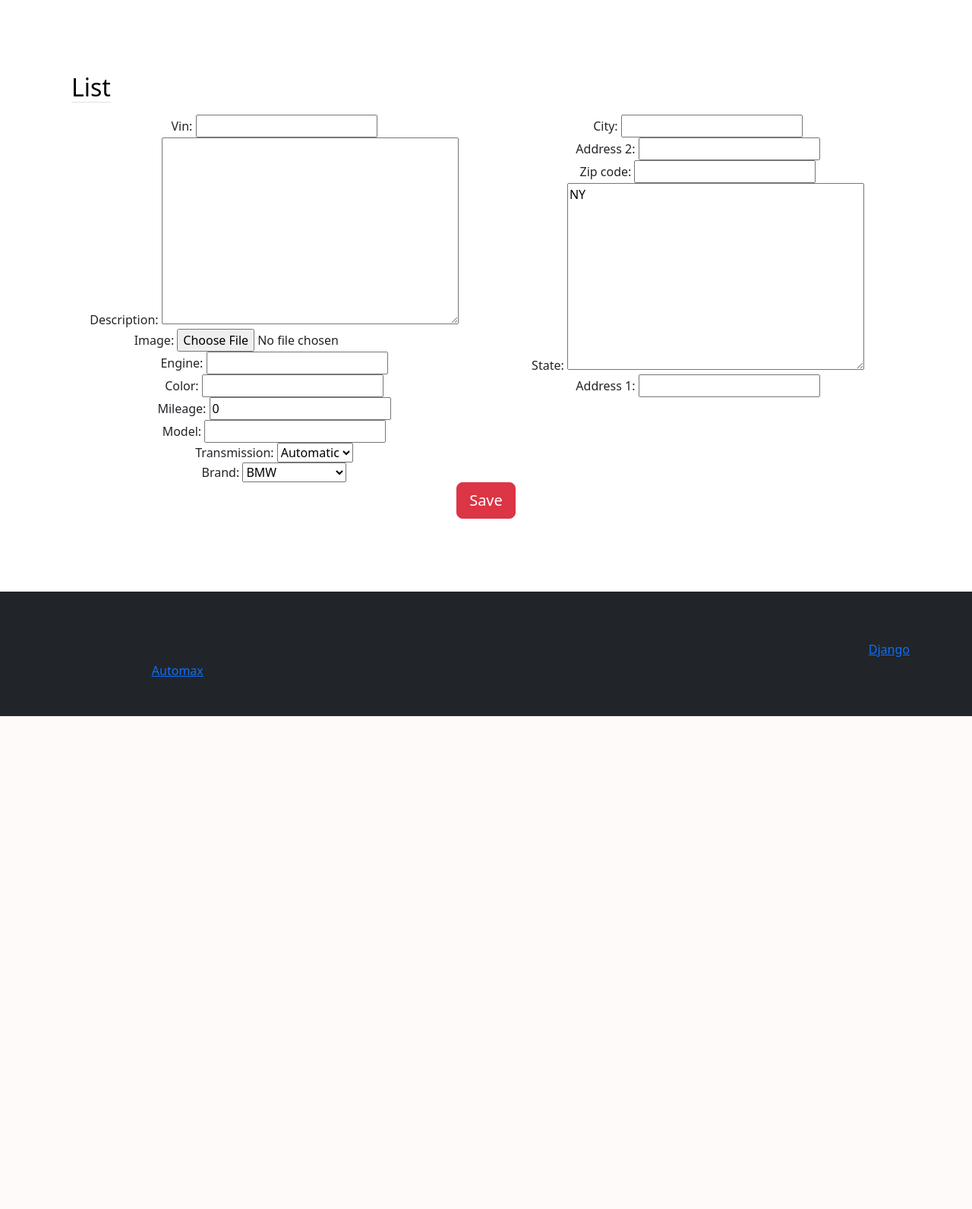
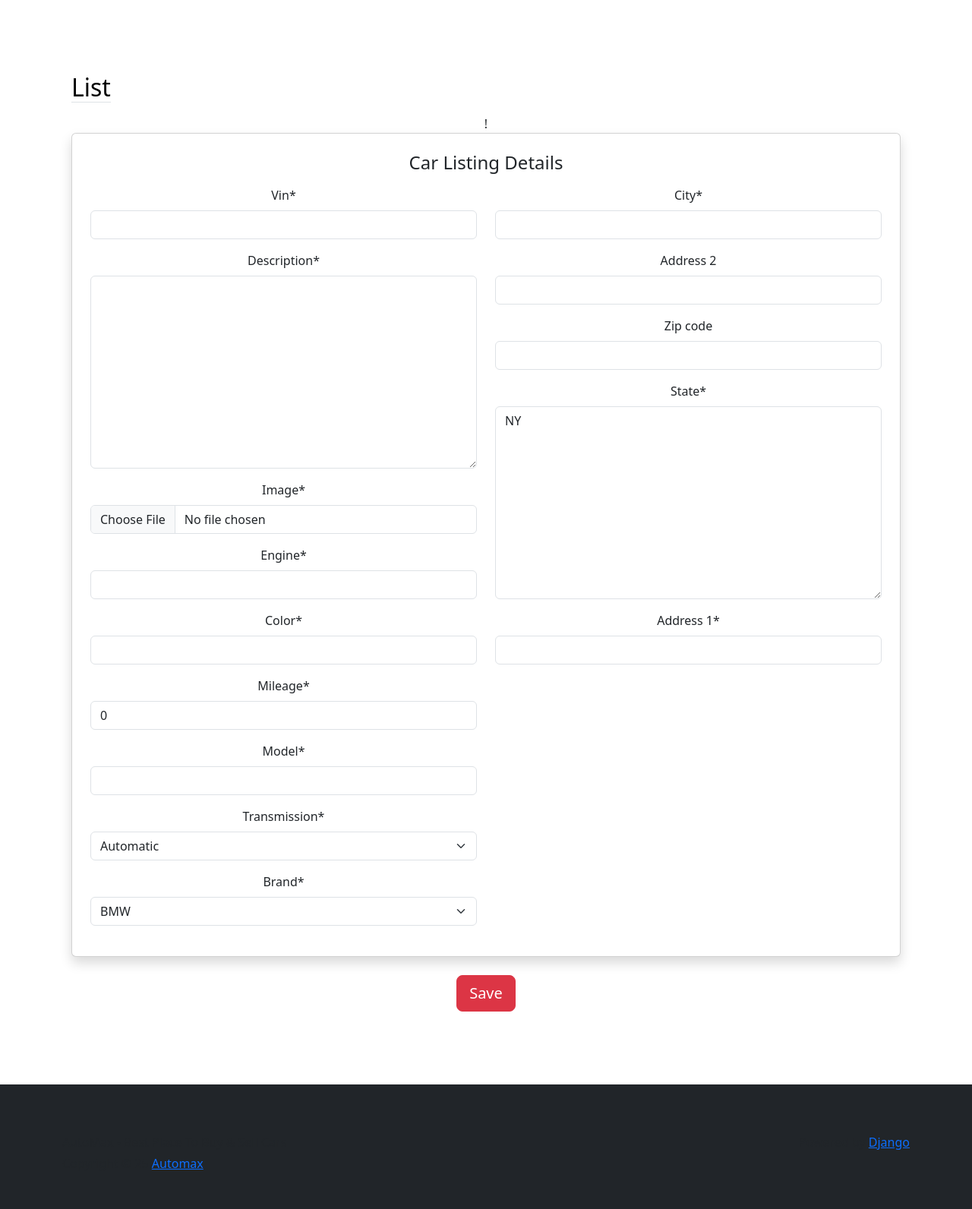
Before and after one commit to NesaraRahal/automax-django, a Django app: page /list/ in a window 1280 px wide. Shown: the part 72-1664 px from the top of the page at 76% size. Before the commit the page ends 1015 px from the top, so only its background shows below. Run offline with Django 5.2, Linux system fonts and the light colour scheme; the visitor is signed in with stand-in values (Sample User, id 1); some libraries are stand-ins or nearby versions.

Commit message:
finalized v

```diff
--- a/automax/settings.py
+++ b/automax/settings.py
@@ -41,6 +41,7 @@ INSTALLED_APPS = [
     'django.contrib.messages',
     'django.contrib.staticfiles',
     'crispy_forms',
+    'crispy_bootstrap5',
     'main',
     'users',
 ]
--- a/main/templates/views/list.html
+++ b/main/templates/views/list.html
@@ -12,15 +12,18 @@
                 </div>
             </div>
         </div>
-        <form action = "" method= "POST" enctype = "multipart/form-data">
+        <form action = "" method= "POST" enctype = "multipart/form-data"> !<!-- This is a must when user uploading files or images  -->
             {% csrf_token %}
-            <div class = "row">
-                <div class = "col-6">
-                    {{listing_form}}
+            <div class="card shadow p-4 mb-4">
+            <h4 class="mb-3">Car Listing Details</h4>
+            <div class="row">
+                <div class="col-md-6">
+                {{ listing_form|crispy }}
                 </div>
-                <div class = "col-6">
-                    {{location_form}}
+                <div class="col-md-6">
+                {{ location_form|crispy }}
                 </div>
+            </div>
             </div>
             <button class="btn btn-lg btn-danger" type = "submit">Save</button>
         </form>
```
